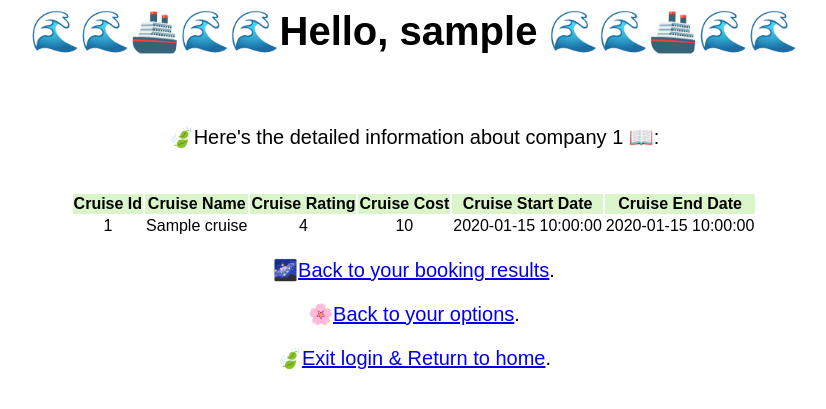
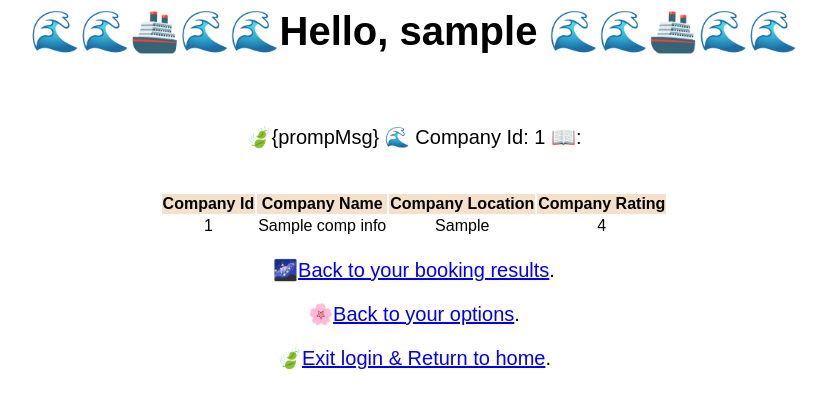
Before and after one commit to quadvvvv/Cruise-Booking-Application-4111, a Flask app: template templates/company_detail.html in a window 1280 px wide. Shown: the top 409 px of the page, without its empty margins (226-1052 px from the left). Run offline with Flask 2, Linux system fonts and the light colour scheme; the template is opened without the code that fills it: most values are stand-ins (such as "Sample title", 1, 10 or a date in 2020); parts of the project's set-up code (start-up, migrations or seed data) failed here and were passed over.

Commit message:
comp detail to test

```diff
--- a/server.py
+++ b/server.py
@@ -328,15 +328,33 @@ def user_home():
 
 @app.route('/find_company', methods=['POST'])
 def find_company():
+  global cust_username
+
   company_id = request.form['compId']
   context = dict(compId = company_id)
-  #
+  context.update(userName = cust_username)
+
+  # fetch company
+  cursor = g.conn.execute('SELECT * FROM companies C WHERE C.comp_id= (%s)', company_id)
+
+  # DNE
+  if(cursor.rowcount <= 0):
+      context.update(promptMsg = "Your Company doesn't exist in our database⚠️, please try again⚠️")
+      return render_template("company_detail.html", **context )
+
+  result = cursor.fetchone()
+  context.update(compInfo = result)
+  context.update(promptMsg = "Woohoo! We found your company 🍀")
   return render_template("company_detail.html", **context)
 
 @app.route('/find_cruise', methods=['POST'])
 def find_cruise():
+  global cust_username
+
   cruise_id = request.form['cruiseId']
   context = dict(cruiseId = cruise_id)
+  context.update(userName = cust_username)
+
   return render_template("company_detail.html", **context)
 
 
--- a/templates/company_detail.html
+++ b/templates/company_detail.html
@@ -15,32 +15,27 @@
   <body>
     <h1>🌊🌊🚢🌊🌊Hello, {{userName}} 🌊🌊🚢🌊🌊</h1>
     <br>
-    <p> 🍃Here's the detailed information about company {{compId}} 📖:
+    <p> 🍃{prompMsg} 🌊 Company Id: {{compId}} 📖:
     </p>
     <br>
-    <table id="cruise_data" style="margin-left: auto;
+    <table id="comp_info" style="margin-left: auto;
       margin-right: auto;">
-      <thead style="background-color: #d9f5c9;">
-        <tr>
-              <th>Cruise Id </th>
-              <th>Cruise Name</th>
-              <th>Cruise Rating</th>
-              <th>Cruise Cost</th>
-              <th>Cruise Start Date</th>
-              <th>Cruise End Date</th>
+      <thead style="background-color: #f5e0c9;">
+            <tr>
+              <th>Company Id</th>
+              <th>Company Name</th>
+              <th>Company Location</th>
+              <th>Company Rating</th>
             </tr>
           </thead>
           <tbody>
-            {% for cruise in cruiseRecords %}
             <tr>
-              <td>{{ cruise['cruise_id']}} </td>
-              <td>{{ cruise['cruise_name']}}</td>
-              <td>{{ cruise['cruise_rating'] }}</td>
-              <td>{{ cruise['cruise_cost'] }}</td>
-              <td>{{ cruise['cruise_start_date']}}</td>
-              <td>{{ cruise['cruise_end_date']}}</td>
+              <td>{{ compInfo['comp_id']}} </td>
+              <td>{{ compInfo['comp_name']}}</td>
+              <td>{{ compInfo['comp_loc'] }}</td>
+              <td>{{ compInfo['comp_rating'] }}</td>
             </tr>
-            {% endfor %}
+
           </tbody>
         </table>
         <p>🌌<a href="booking_records">Back to your booking results</a>.</p>
```
Also changed, not shown: templates/fail_booking.html (added).
